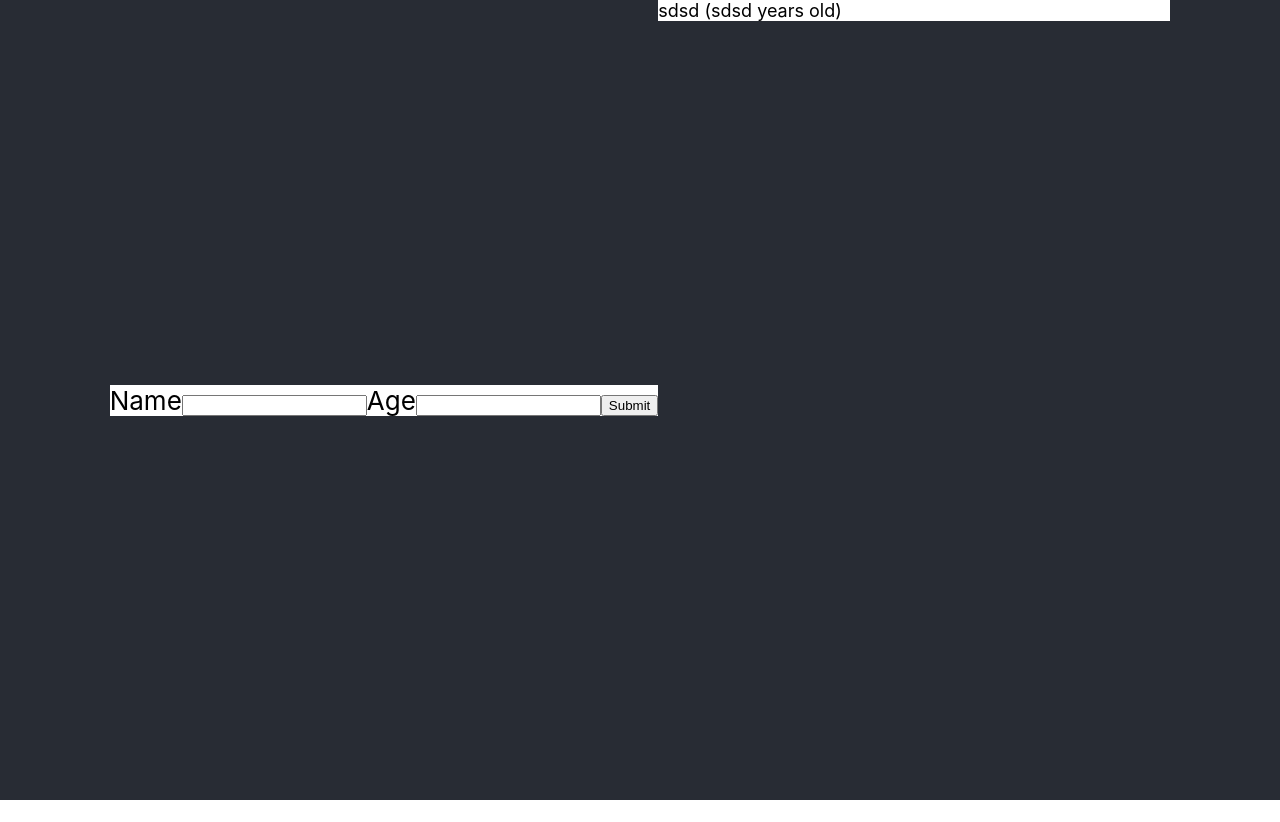
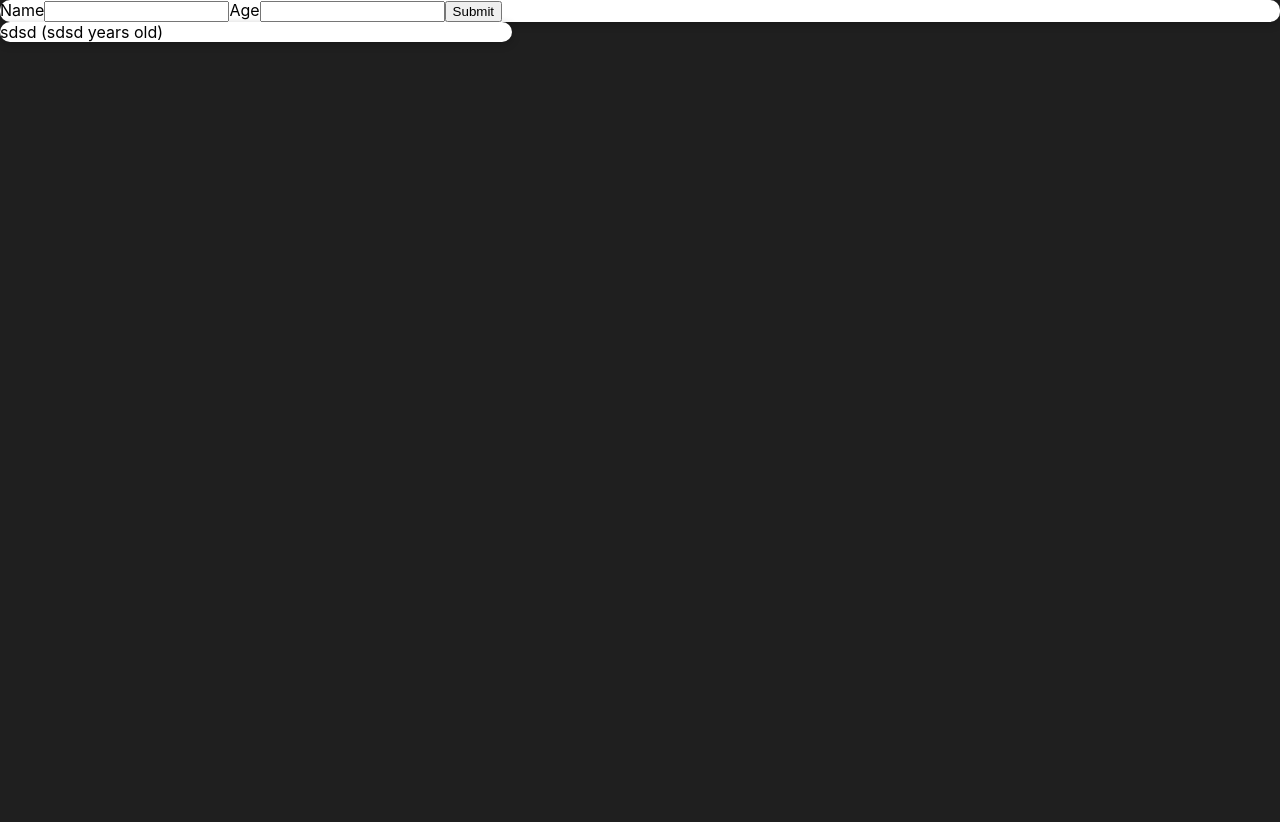
Before and after one commit to Hieracosphynx/user-and-age, a React (Create React App) app: page / in a window 1280 px wide. Before the commit the page ends 800 px from the top, so only its background shows below. Built offline with nearby package versions, Linux system fonts and the light colour scheme.

Commit message:
Added styles using Max's css. Renames Card.css to Card.module.css

```diff
--- a/src/App.js
+++ b/src/App.js
@@ -18,11 +18,9 @@
   };
 
   return (
-    <div className='App'>
-      <div className='App-header'>
-        <NewUser exportUserInfo={exportUserHandler} />
-        <User values={users} />
-      </div>
+    <div>
+      <NewUser exportUserInfo={exportUserHandler} />
+      <User values={users} />
     </div>
   );
 };
--- a/src/components/UI/Card.css
+++ /dev/null
@@ -1,6 +0,0 @@
-.card {
-  width: auto;
-  height: auto;
-  background: white;
-  border-color: gray;
-}
--- a/src/components/UI/Card.js
+++ b/src/components/UI/Card.js
@@ -1,8 +1,7 @@
-import './Card.css';
+import classes from './Card.module.css';
 
 const Card = (props) => {
-  let style = 'card ' + props.className;
-  return <div className={style}>{props.children}</div>;
+  return <div className={classes.card}>{props.children}</div>;
 };
 
 export default Card;
--- /dev/null
+++ b/src/components/UI/Card.module.css
@@ -0,0 +1,5 @@
+.card {
+  background: white;
+  box-shadow: 0 2px 8px rgba(0, 0, 0, 0.26);
+  border-radius: 10px;
+}
--- a/src/components/Users/Users.js
+++ b/src/components/Users/Users.js
@@ -7,7 +7,7 @@
 
   const userList = props.values.map((prop) => {
     return (
-      <Card key={prop.id} className='user-controls__list'>
+      <Card key={prop.id}>
         <UserList key={prop.id} name={prop.name} age={prop.age} />
       </Card>
     );
--- a/src/index.css
+++ b/src/index.css
@@ -3,6 +3,7 @@
   font-family: -apple-system, BlinkMacSystemFont, 'Segoe UI', 'Roboto', 'Oxygen',
     'Ubuntu', 'Cantarell', 'Fira Sans', 'Droid Sans', 'Helvetica Neue',
     sans-serif;
+  background: #1f1f1f;
   -webkit-font-smoothing: antialiased;
   -moz-osx-font-smoothing: grayscale;
 }
```
